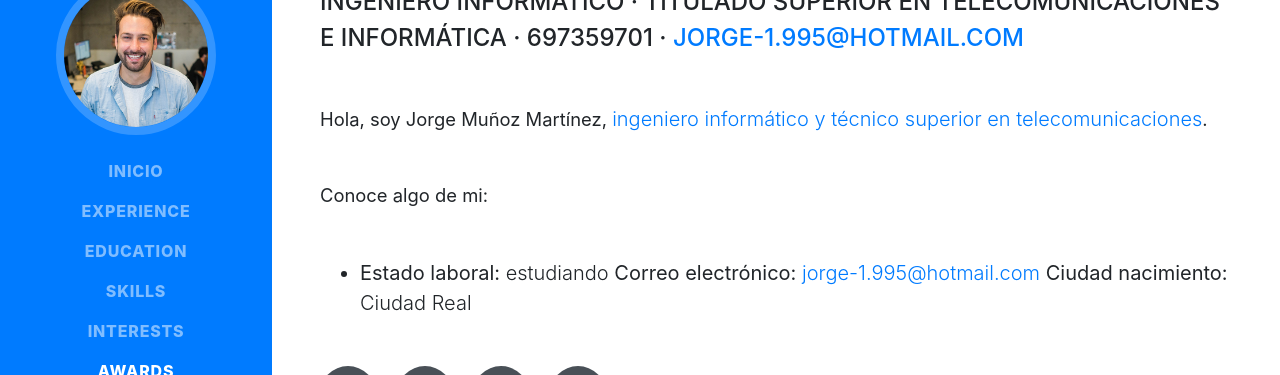
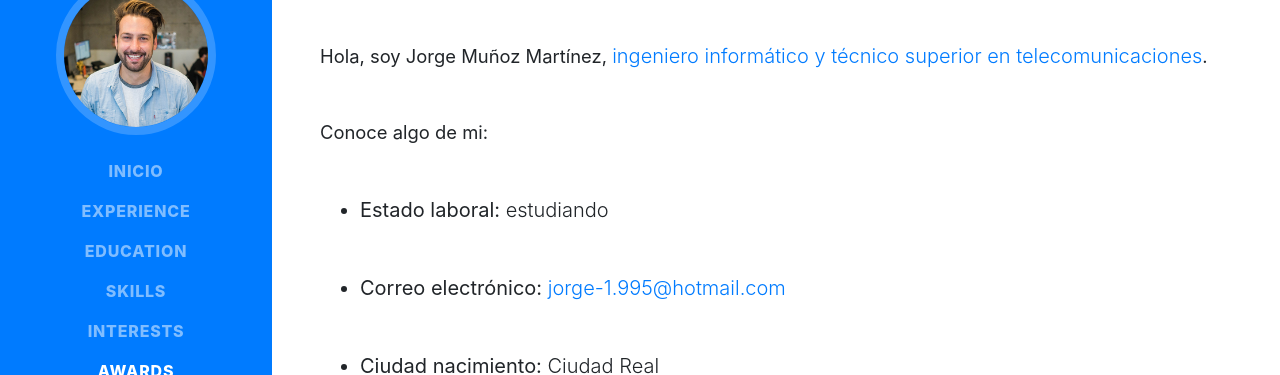
Before and after one commit to jorgeMunozMartinez/Pagina-personal, a website with bundled scripts: page index.html in a window 1280 px wide. Shown: the part 221-596 px from the top of the page. Built offline with nearby package versions, Linux system fonts and the light colour scheme; a web font is replaced by a local one.

Commit message:
Update index.html

```diff
--- a/index.html
+++ b/index.html
@@ -77,8 +77,12 @@
           <ul>
             <li class="lead mb-5">
               <a class="lead mb-5"><b>Estado laboral:</b> estudiando</a>
+            </li>
+            <li class="lead mb-5">
               <a class="lead mb-5"><b>Correo electrónico:</b>
                 <a href="mailto:name@email.com"> jorge-1.995@hotmail.com</a></a>
+            </li>
+            <li class="lead mb-5">
               <a class="lead mb-5"><b>Ciudad nacimiento:</b> Ciudad Real</a>
             </li>
           </ul>
```
